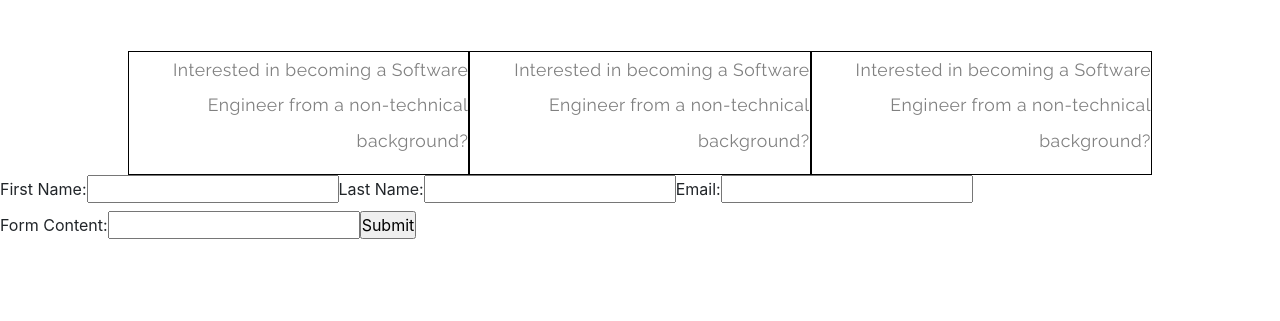
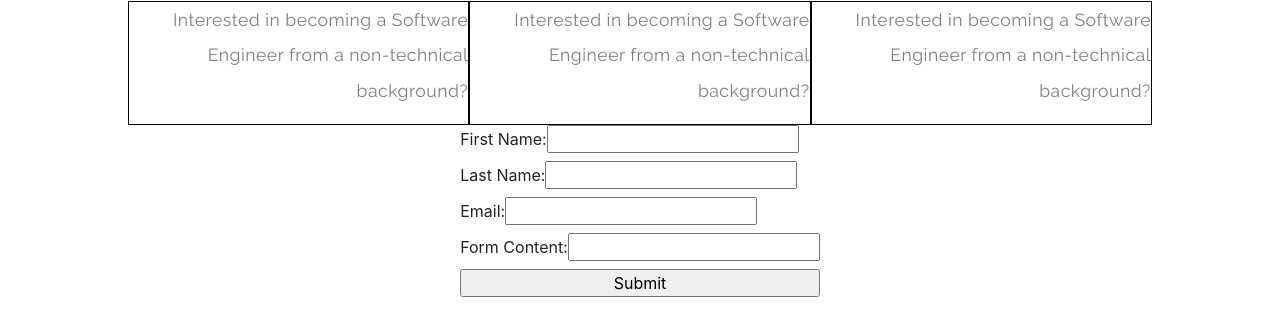
Before and after one commit to davidhk21/my-portfolio, a Next.js app: page /contact_me in a window 1280 px wide. Shown: the part 631-952 px from the top of the page. Built offline with nearby package versions, Linux system fonts and the light colour scheme.

Commit message:
forms clear after submit

```diff
--- a/components/contact_components/contact_form.js
+++ b/components/contact_components/contact_form.js
@@ -18,8 +18,18 @@ export default function ContactForm() {
   const handleEmailChange = (e) => {
     setEmail(e.target.value);
   };
+
   const handleFormContentChange = (e) => {
     setFormContent(e.target.value);
+  };
+
+  const handleSubmit = (e) => {
+    e.preventDefault();
+    // do something
+    setFirstName('');
+    setLastName('');
+    setEmail('');
+    setFormContent('');
   };
 
   return (
@@ -36,7 +46,7 @@ export default function ContactForm() {
         </div>
       </div>
       <div>
-        <form>
+        <form onSubmit={handleSubmit} className={styles.formContainer}>
           <label htmlFor="first-name">
             First Name:
             <input type="text" value={firstName} onChange={handleFirstNameChange} />
--- a/styles/Contact.module.css
+++ b/styles/Contact.module.css
@@ -52,3 +52,8 @@
   border: 1px solid black;
   text-align: right;
 }
+
+.formContainer {
+  display: flex;
+  flex-direction: column;
+}
```
